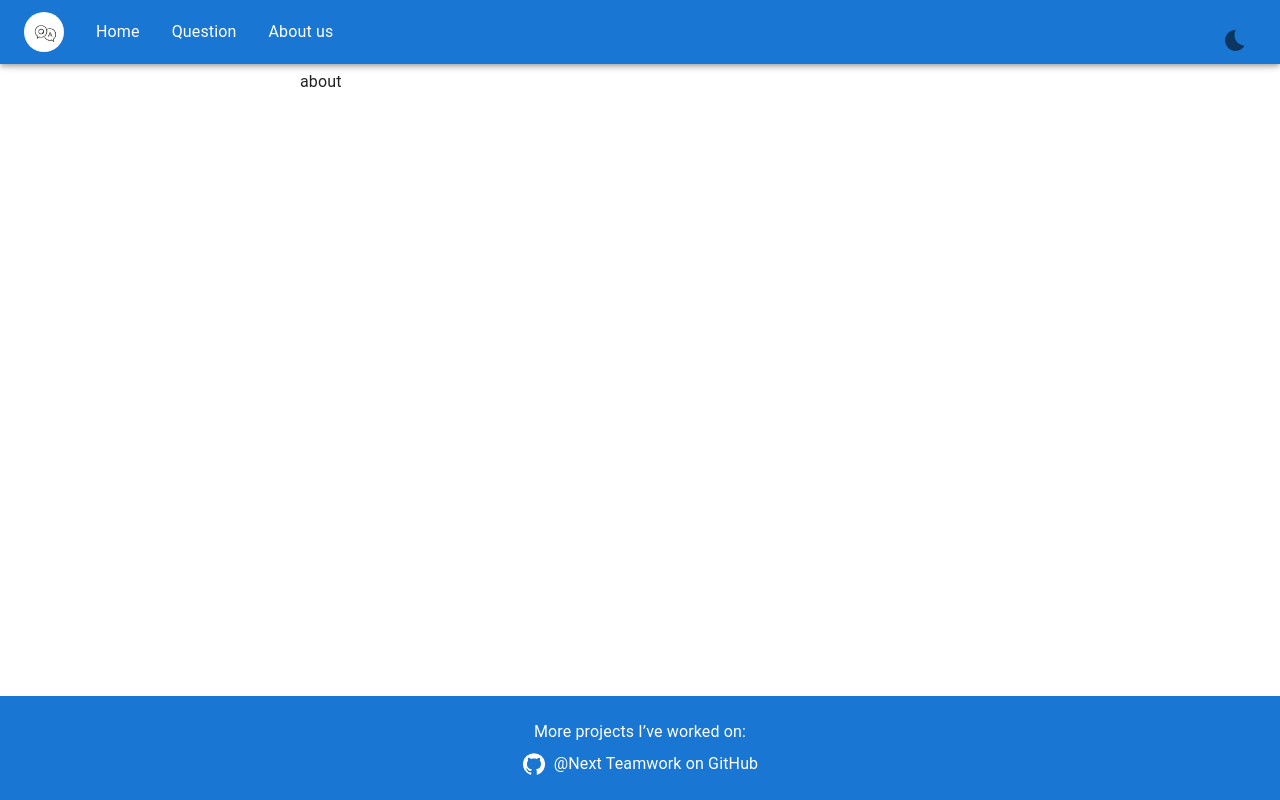
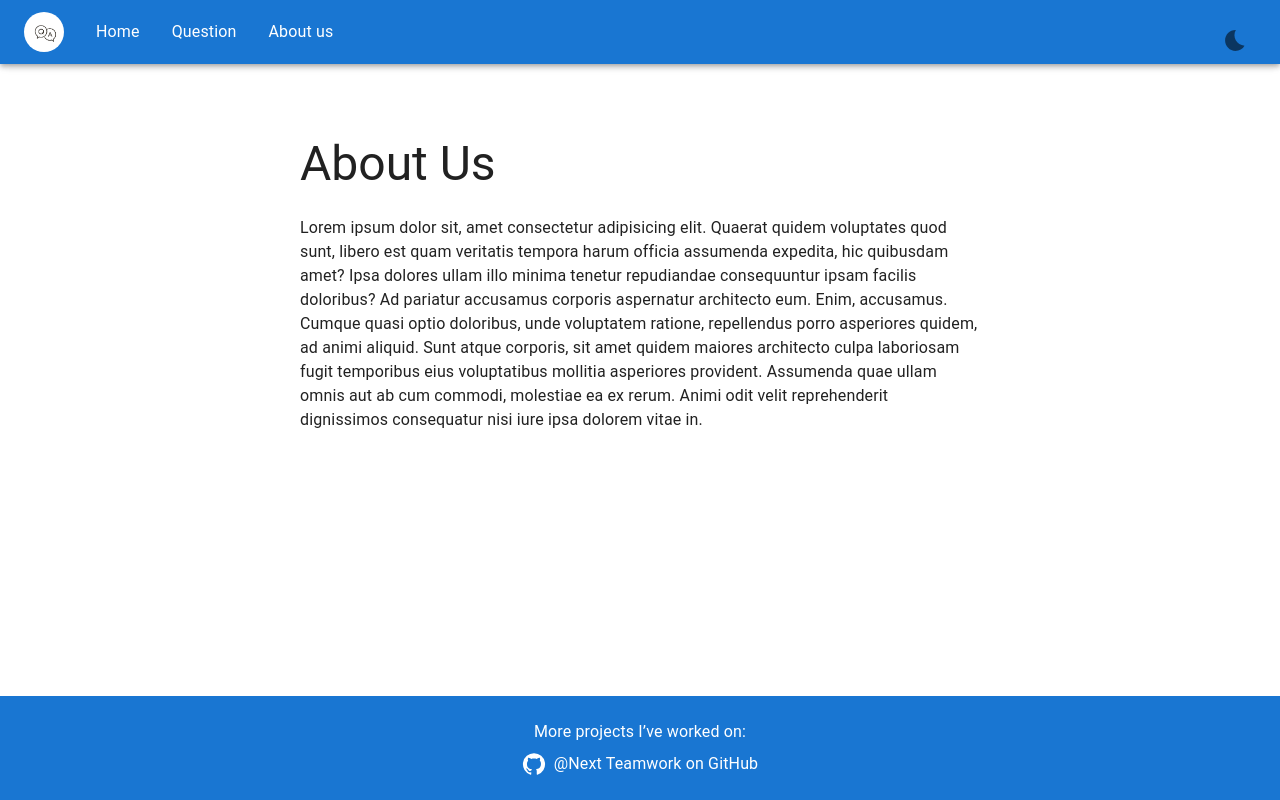
Before and after one commit to Hanie-Bp/nextjs-teamwork, a Next.js app: page /about in a window 1280 px wide. Built offline with nearby package versions, Linux system fonts and the light colour scheme.

Commit message:
about us page done

```diff
--- a/src/app/about/page.jsx
+++ b/src/app/about/page.jsx
@@ -1,15 +1,13 @@
-import React from 'react'
+import AboutUs from "@/components/AboutUs";
+import React from "react";
 
 export const metadata = {
   title: "About Us",
   description: "Questions page",
 };
 
+const page = () => {
+  return <AboutUs />;
+};
 
-const page = () => {
-  return (
-    <div>about</div>
-  )
-}
-
-export default page
+export default page;
--- /dev/null
+++ b/src/components/AboutUs.jsx
@@ -0,0 +1,25 @@
+import { Box, Stack, Typography } from "@mui/material";
+import React from "react";
+
+function AboutUs() {
+  return (
+    <Stack spacing={3} marginTop={"20%"}>
+      <Typography variant="h3">About Us</Typography>
+      <Typography>
+        Lorem ipsum dolor sit, amet consectetur adipisicing elit. Quaerat quidem
+        voluptates quod sunt, libero est quam veritatis tempora harum officia
+        assumenda expedita, hic quibusdam amet? Ipsa dolores ullam illo minima
+        tenetur repudiandae consequuntur ipsam facilis doloribus? Ad pariatur
+        accusamus corporis aspernatur architecto eum. Enim, accusamus. Cumque
+        quasi optio doloribus, unde voluptatem ratione, repellendus porro
+        asperiores quidem, ad animi aliquid. Sunt atque corporis, sit amet
+        quidem maiores architecto culpa laboriosam fugit temporibus eius
+        voluptatibus mollitia asperiores provident. Assumenda quae ullam omnis
+        aut ab cum commodi, molestiae ea ex rerum. Animi odit velit
+        reprehenderit dignissimos consequatur nisi iure ipsa dolorem vitae in.
+      </Typography>
+    </Stack>
+  );
+}
+
+export default AboutUs;
```
